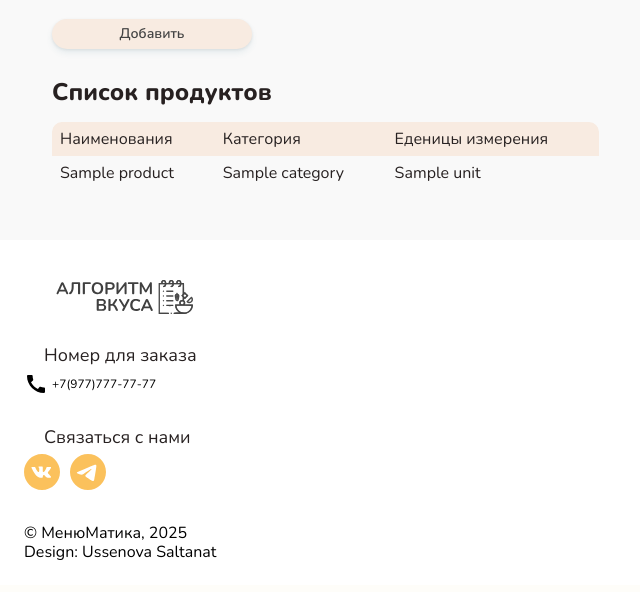
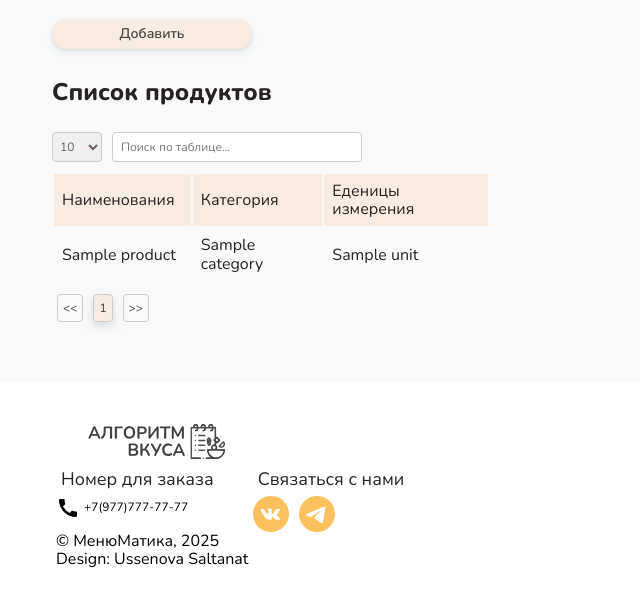
Before and after one commit to usSaltanat/TasteAlgorithm, a Flask app: template templates/products.html in a window 1280 px wide. Shown: the part 261-853 px from the top of the page, without its empty margins (0-640 px from the left). Before the commit the page ends 821 px from the top, so only its background shows below. Run offline with Flask 3, Linux system fonts and the light colour scheme; the template is opened without the code that fills it: most values are stand-ins (such as "Sample title", 1, 10 or a date in 2020); some libraries are stand-ins or nearby versions.

Commit message:
добавила фильтрацию и переход по страницам к списку продуктов

```diff
--- a/static/css/footer.css
+++ b/static/css/footer.css
@@ -1,5 +1,4 @@
 .footer {
-    /* height: 300px; */
     padding: 24px 24px 24px 24px;
     background-color: #FFFFFF;
 }
@@ -9,11 +8,10 @@
 }
 
 .footer_logo {
-    /* margin-top: 10px; */
     background: url('../img/footer_logo.svg') bottom/138px no-repeat;
     width: 200px;
     height: 50px;
-    margin-bottom: 24px;
+    margin-bottom: 20px;
 }
 
 .footer_link-sn {
@@ -34,6 +32,7 @@
     line-height: 100%;
     margin-bottom: 8px;
     margin-top: 8px;
+    margin-left: 5px;
 }
 
 .footer_link-phone {
@@ -55,3 +54,46 @@
     gap: 4px;
     flex-direction: column;
 }
+
+@media (min-width: 480px) {
+    /* .footer{
+        position: fixed;
+        left: 0;
+        bottom: 0;
+        width: 100%;
+    } */
+
+    .footer_address {
+        flex-direction: row;
+    }
+}
+
+@media (min-width: 768px) {
+
+    .footer_address {
+        flex-direction: row;
+    }
+
+    .footer_contact {
+        flex-grow: 1;
+    }
+}
+
+@media (min-width: 768px) {
+    .footer_logo {
+        margin-top: 3px;
+        margin-bottom: 3px;
+    }
+
+    .footer_content {
+        display: grid;
+    }
+
+    .footer_address {
+        margin-bottom: 0;
+    }
+
+    .footer_contact {
+        flex-grow: unset;
+    }
+}
--- a/static/css/products.css
+++ b/static/css/products.css
@@ -5,11 +5,14 @@ h2 {
     /* Цвет текста */
 }
 
-table {
+.table-container {
     /* width: 40%; */
+    max-width: 100%;
+    margin: 0 auto;
     border-collapse: collapse;
     border-radius: 10px;
     overflow: hidden;
+    overflow-x: auto;
     /* margin: 0 auto; */
     margin-left: 20px;
     margin-bottom: 50px;
@@ -35,20 +38,14 @@ tr:hover {
     /* Цвет фона при наведении */
 }
 
-.table-container {
-    max-width: 100%;
-    /* overflow-x: scroll; */
-    /* Выключаем вертикальную прокрутку */
-    /* overflow-y: scroll; */
-    /* margin: 0 auto; */
-    table-layout: auto;
-}
 
 thead {
     background-color: #F8EBE1;
     border-radius: 8px 0 0 8px;
     table-layout: auto;
 }
+
+
 
 /* ---------------------------------------- */
 .btn {
@@ -182,24 +179,85 @@ thead {
     width: 200px;
 }
 
-@media (min-width: 480px) {
-    table {
-        width: 90%;
-    }
 
+div.dataTables_length,
+div.dataTables_filter {
+    display: inline-block;
+    margin: 10px 10px 10px 0;
+    height: 30px;
 }
 
-@media (min-width: 768px) {
-    table {
-        width: 85%;
-    }
-
+.dataTables_filter input {
+    border: 1px solid #ccc;
+    /* Рамка вокруг поля поиска */
+    padding: 8px;
+    /* Отступы внутри поля */
+    border-radius: 4px;
+    /* Закругленные углы */
+    width: 250px;
+    height: 30px;
+    /* Ширина поля поиска */
+    font-size: 12px;
+    /* Размер шрифта */
+    max-height: 34px;
+    color: #474040;
 }
 
+.dataTables_length select {
+    height: 30px;
+    border: 1px solid #ccc;
+    /* Рамка вокруг выпадающего меню */
+    padding: 3px;
+    /* Отступы внутри выпадающего меню */
+    border-radius: 4px;
+    /* Закругленные углы */
+    font-size: 12px;
+    /* Размер шрифта */
+    color: #6e6060;
+}
+
+.dataTables_paginate.paging_simple_numbers {
+    margin-bottom: 15px;
+    margin-top: 15px;
+    width: 300px;
+}
+
+
+.paginate_button.current,
+.paginate_button {
+    /* padding: 8px 12px; Отступы вокруг кнопок пагинации */
+    margin: 10px 5px 10px 5px;
+    /*Отступы между кнопками */
+    margin-bottom: 10px;
+    margin-top: 10px;
+    /* border: 1px solid #ccc; Рамка вокруг кнопок */
+    width: 150px;
+    /* border-radius: 4px; Закругленные углы кнопок */
+    color: #474040;
+    /* Цвет текста кнопок */
+    text-decoration: none;
+    /* Убираем подчеркивание текста */
+    padding: 5px 5px 5px 5px;
+    border: 1px solid #ccc;
+    border-radius: 4px;
+    color: #474040;
+    text-decoration: none;
+    font-size: 12px;
+    cursor: pointer;
+}
+
+.paginate_button.current,
+.paginate_button :hover {
+    transition: all 0.2s;
+    box-shadow: 0 7px 14px rgb(65 132 144 / 10%), 0 3px 6px rgb(0 0 0 / 8%);
+    background-color: #F8EBE1;
+}
+
+
 @media (min-width: 1024px) {
-    table {
-        width: 70%;
-    }
+    /* .table-container {
+        width: 100%;
+    } */
 
     .product_input_label {
         width: 1000px;
@@ -212,7 +270,7 @@ thead {
     }
 }
 
-@media (min-width: 1234px) {
+/* @media (min-width: 1234px) {
     table {
         width: 65%;
     }
@@ -228,4 +286,4 @@ thead {
     table {
         width: 45%;
     }
-}
+} */
--- a/templates/base.html
+++ b/templates/base.html
@@ -85,7 +85,7 @@
 </body>
 {% block footer %}
 <footer class="footer">
-    <div class="footer-container">
+    <div class="container">
         <div class="footer_content">
             <svg class="footer_logo"> </svg>
             <address class="footer_address">
--- a/templates/products.html
+++ b/templates/products.html
@@ -41,10 +41,16 @@
     <p>Список пуст</p>
     {% endif %}
 
-    <!-- <script type="text/javascript" charset="utf8" src="https://code.jquery.com/jquery-3.6.0.min.js"></script> -->
-    <!-- <script type="text/javascript" charset="utf8"
+    <!-- <script type="text/javascript" charset="utf8" src="https://code.jquery.com/jquery-3.6.0.min.js"></script>
+    <script type="text/javascript" charset="utf8"
         src="https://cdn.datatables.net/1.12.1/js/jquery.dataTables.min.js"></script> -->
-    <!-- <script>
+
+    <script type="text/javascript" charset="utf8" src="https://code.jquery.com/jquery-3.5.1.js"></script>
+    <script type="text/javascript" charset="utf8"
+        src="https://cdn.datatables.net/1.10.24/js/jquery.dataTables.js"></script>
+
+
+    <script>
         $(document).ready(function () {
             $('#products_table').DataTable({
                 language: {
@@ -55,18 +61,18 @@
                     zeroRecords: "", // Убираем текст "No matching records found" (Нет совпадающих записей)
                     infoFiltered: "",
                     paginate: {
-                        previous: "Назад", // Текст для кнопки "Предыдущая"
-                        next: "Вперед" // Текст для кнопки "Следующая"
+                        previous: "<<", // Текст для кнопки "Предыдущая"
+                        next: ">>" // Текст для кнопки "Следующая"
                     },
                     lengthMenu: "_MENU_",
                 }
             });
         });
-    </script> -->
+    </script>
     <!-- <script>
     $(document).ready(function() {
-        $('.dataTables_filter label').text('Найти:'); // Изменение текста лейбла
+        $('.dataTables_filter label').text('Поиск...'); // Изменение текста лейбла
     });
-</script> -->
+    </script> -->
 </body>
 {% endblock %}
```
Also changed, not shown: templates/new.html (+7 -7 lines).
